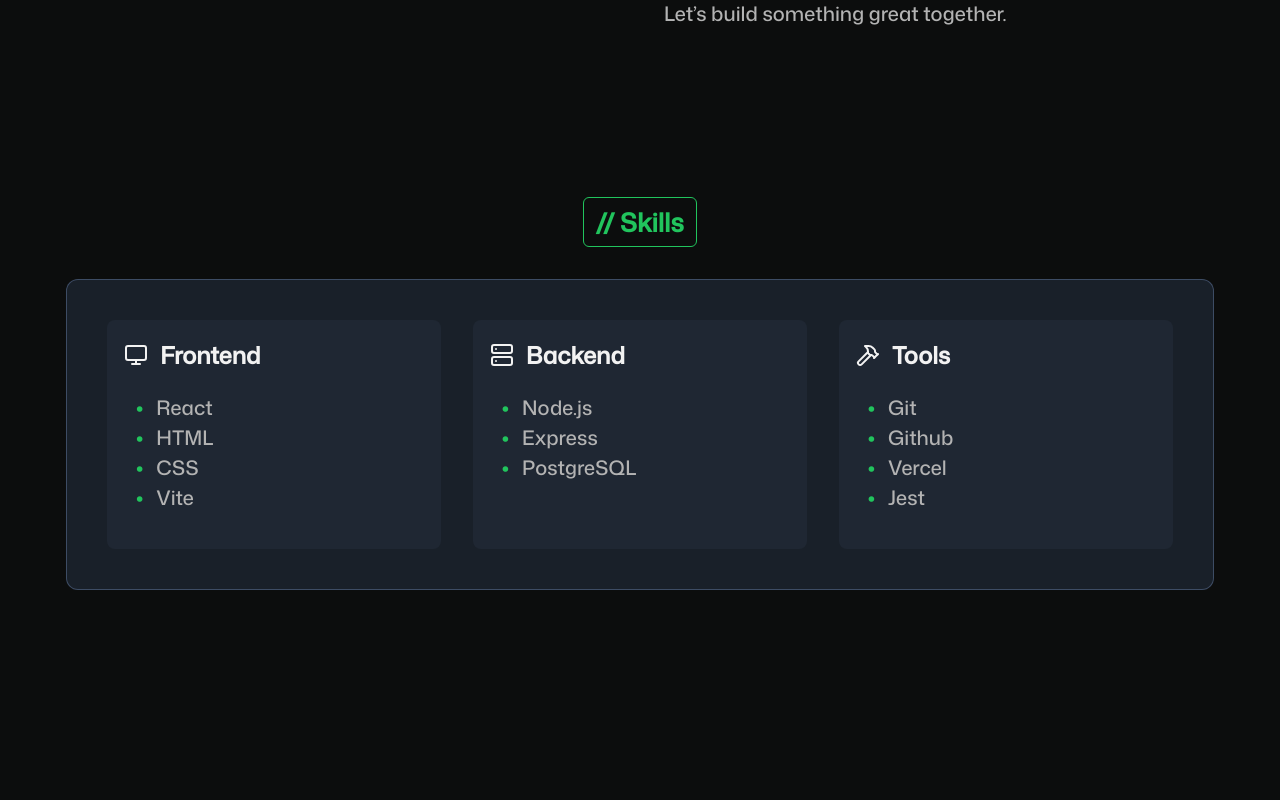
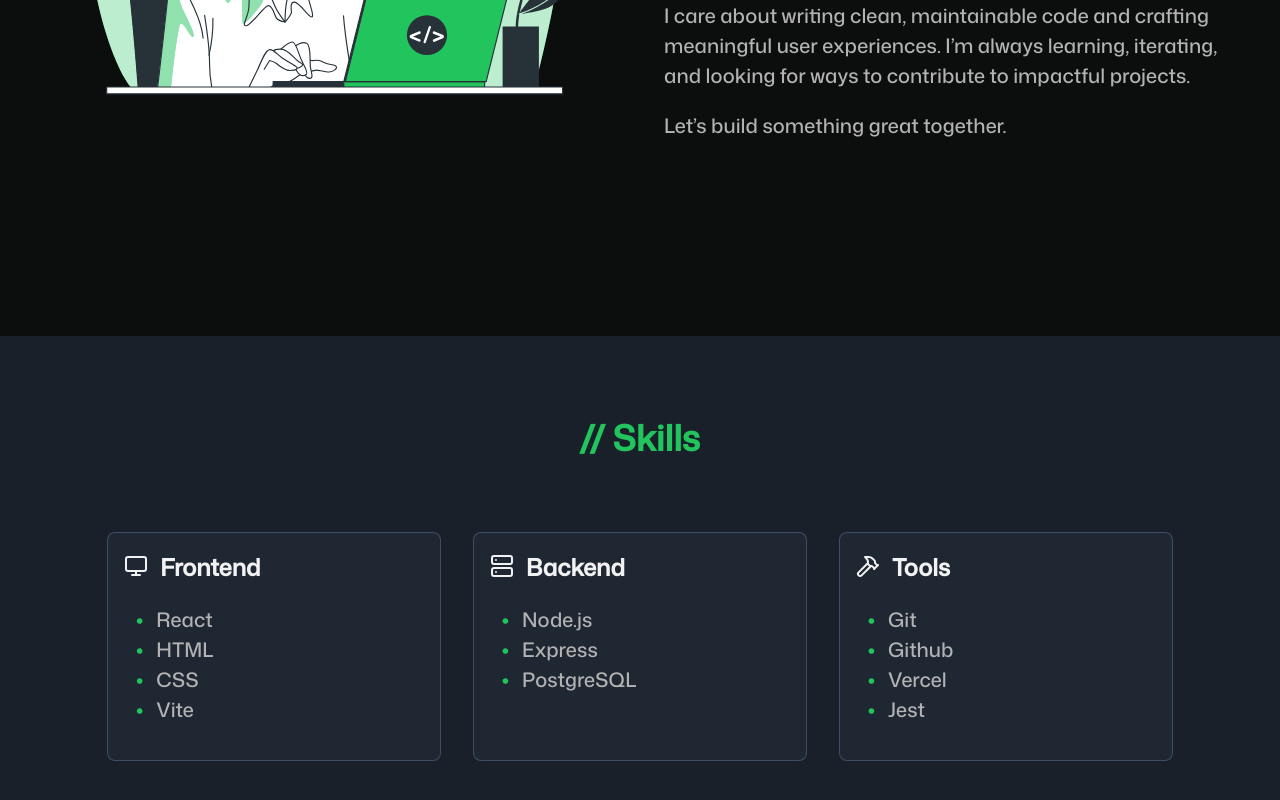
Before and after one commit to lawrence-ruscia/homepage, a React (Vite) app: page / in a window 1280 px wide. Shown: the part 1368-2168 px from the top of the page. Before the commit the page ends 2006 px from the top, so only its background shows below. Built offline with nearby package versions, Linux system fonts and the light colour scheme.

Commit message:
style(skills): improve section design

```diff
--- a/src/assets/styles/Skills.module.css
+++ b/src/assets/styles/Skills.module.css
@@ -1,11 +1,12 @@
 .skills {
   display: flex;
   flex-direction: column;
+
+  background-color: var(--color-surface);
 }
 
 .skills > h2 {
   align-self: center;
-  margin-bottom: var(--space-6);
 }
 
 .content {
@@ -14,10 +15,6 @@
   gap: var(--space-5);
 
   padding: var(--space-5);
-
-  background-color: var(--color-surface);
-  border: 1px solid var(--color-surface-border);
-  border-radius: 12px;
 }
 
 .heading {
@@ -35,7 +32,8 @@
 
   background-color: var(--color-surface-light);
   border-radius: 8px;
-  border: 1px solid transparent;
+
+  border: 1px solid var(--color-surface-border);
   transition: border 200ms ease-in-out, background-color 200ms ease-in-out;
 }
 .skillList {
--- a/src/assets/styles/global.css
+++ b/src/assets/styles/global.css
@@ -25,10 +25,13 @@ button,
   --color-brand-separator: hsla(142, 71%, 45%, 0.142);
 
   /* Surface */
-  --color-surface: hsl(214, 25%, 13%);
+  --color-surface: hsl(214, 24%, 13%);
   --color-surface-light: hsl(214, 25%, 16%);
   --color-onSurface: hsl(142, 69%, 58%);
   --color-surface-border: hsla(219, 24%, 40%, 0.7);
+
+  /* Section */
+  --color-section-bg: hsla(142, 71%, 10%, 0.4);
 
   /* Text */
   --color-text-primary: hsl(0 0% 95%);
@@ -98,13 +101,13 @@ h2 {
 }
 
 .section-title {
-  font-size: 1.4rem;
+  font-size: clamp(1.5rem, 2.75vw, 2.25rem);
+  margin-block: 1.5rem;
 
-  border: 1px solid var(--color-brand-primary);
   padding: var(--space-2) var(--space-3);
+  color: var(--color-brand-primary);
 
   border-radius: 6px;
-  color: var(--color-brand-primary);
 }
 
 .section-title::before {
@@ -127,6 +130,9 @@ body {
   display: flex;
   flex-direction: column;
   justify-content: center;
+}
+
+#main > * {
   padding: var(--space-4);
 }
 
@@ -142,17 +148,13 @@ body {
     line-height: 1.25;
   }
 
-  #main {
+  #main > * {
     padding: var(--space-5);
   }
 
   .cta:hover,
   .cta-icon:hover {
     background-color: var(--color-cta-bg-hover);
-  }
-
-  .section-title {
-    font-size: 1.5rem;
   }
 }
 
@@ -163,11 +165,7 @@ body {
     line-height: 1.5;
   }
 
-  #main {
+  #main > * {
     padding: var(--space-8);
   }
-
-  .section-title {
-    font-size: 1.6rem;
-  }
 }
```
